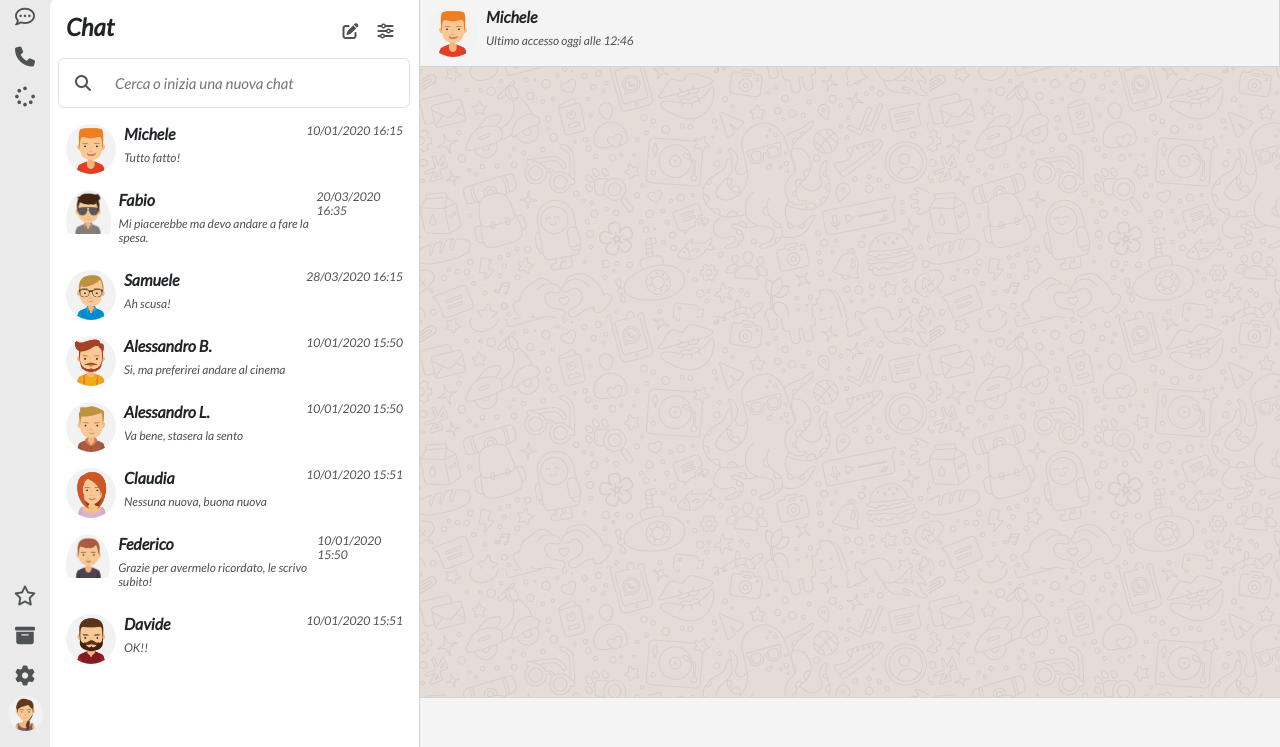
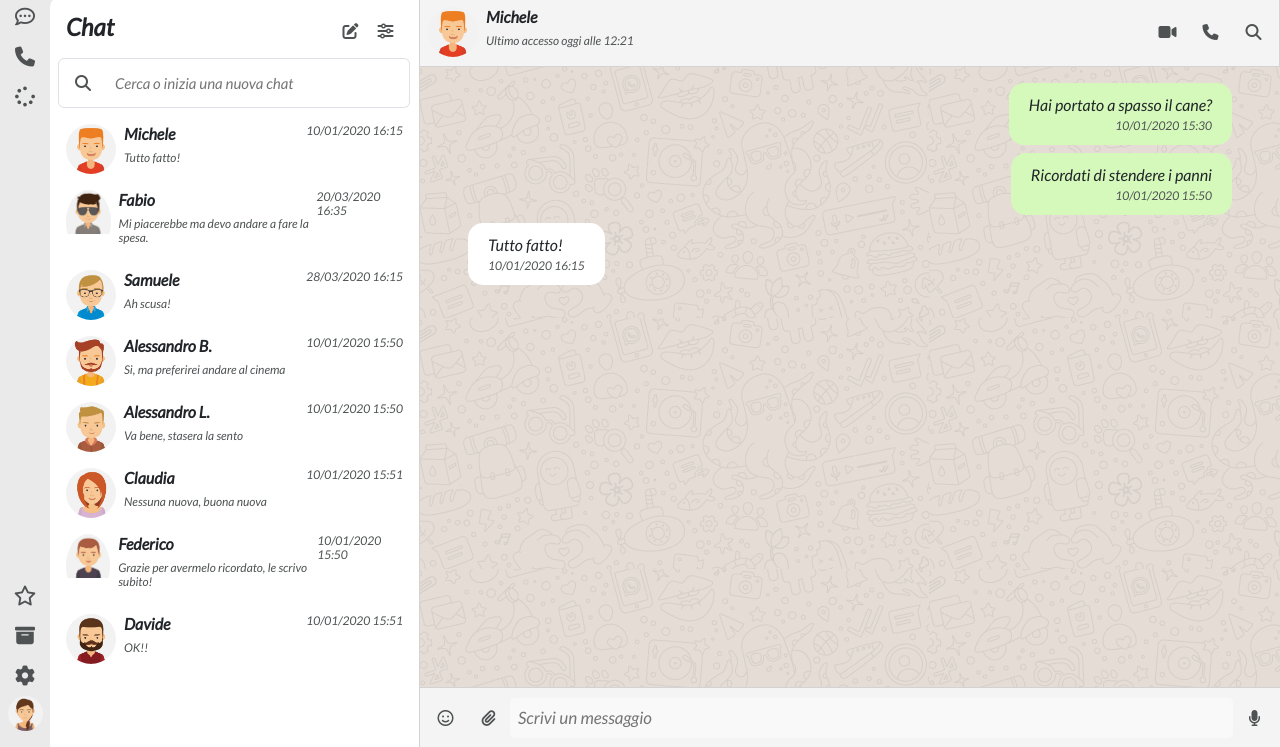
Before and after one commit to Luca10992/vue-boolzapp, a plain HTML site: page index.html in a window 1280 px wide. Shown: the part 53-800 px from the top of the page. Drawn offline with nearby package versions, Linux system fonts and the light colour scheme.

Commit message:
feat. add milestone 3

```diff
--- a/css/style.css
+++ b/css/style.css
@@ -112,8 +112,19 @@
     font-size: 15px;
 }
 
-.chat-list {
-    overflow: auto;
+.input-group input:hover {
+    background-color: rgba(206, 206, 206, 0.471);
+    transition: 0.3s;
+}
+
+.input-group input:focus {
+    outline: none;
+    background-color: rgba(206, 206, 206, 0.471);
+}
+
+.contact-list {
+    height: 100%;
+    overflow-y: auto;
 }
 
 .contact:hover {
@@ -140,12 +151,6 @@
     color: var(--icon-color);
 }
 
-.message.message-date {
-    color: #c7cecf;
-} {
-
-}
-
 /* ***Message chat */
 
 .chat-container {
@@ -159,15 +164,50 @@
     background-color: #ffffff70;
 }
 
-.chat {
+.chat-box {
     border-left: 1px solid lightgray;
-    height: calc(100% - 50px - 70px);
+    height: calc(100% - 60px - 70px);
     background-image: url(../img/mine.jpg);
+    overflow-y: auto;
+}
+
+.bubble-message {
+    max-width: 50%;
+    padding: 10px 20px;
+    border-radius: 15px;
+    word-wrap: break-word;
+}
+
+.sent {
+    align-self: flex-end;
+    background-color: #D5F9BA;
+}
+
+.received {
+    align-self: flex-start;
+    background-color: white;
 }
 
 .message-bar {
     border-left: 1px solid lightgray;
     border-top: 1px solid lightgray;
-    height: 50px;
+    height: 60px;
     background-color: #ffffff70;
 }
+
+.input-message {
+    background-color: #ffffff70;
+    font-size: 17px;
+    border-radius: 5px;
+    height: 40px;
+}
+
+.input-message:hover {
+    background-color: rgba(206, 206, 206, 0.471);
+    transition: 0.3s;
+}
+
+.input-message:focus {
+    background-color: rgba(206, 206, 206, 0.471);
+    outline: none;
+}
--- a/index.html
+++ b/index.html
@@ -88,7 +88,8 @@
                         </div>
                         <div class="contact-list py-2">
                             <div v-for="(contact, index) in contacts" class="contact d-flex justify-content-between p-2">
-                                <div @click="userActive = index" class="d-flex gap-2">
+                                <div @click="userActive = index" class="d-flex w-100 justify-content-between">
+                                    <div class="d-flex gap-2">
                                         <div class="chat-avatar">
                                             <img :src="contact.avatar" alt="">
                                         </div>
@@ -103,6 +104,7 @@
                                 </div>
                             </div>
                         </div>
+                    </div>
                     <div class="chat-container">
                         <div class="user-active d-flex justify-content-between align-items-center p-2">
                             <div class="d-flex gap-2">
@@ -111,15 +113,33 @@
                                 </div>
                                 <div class="d-flex flex-column justify-content-center">
                                     <h5 class="fs-6 fw-bold">{{ contacts[userActive].name }}</h5>
-                                    <h6 class="message-date">Ultimo accesso oggi alle 12:46</h6>
+                                    <h6 class="message-date">Ultimo accesso oggi alle {{ currentTime() }}</h6>
                                 </div>
                             </div>
-                            <div></div>
+                            <div class="d-flex gap-2">
+                                <div class="icon icon-chat"><i class="fa-solid fa-video"></i></div>
+                                <div class="icon icon-chat"><i class="fa-solid fa-phone"></i></div>
+                                <div class="icon icon-chat"><i class="fa-solid fa-magnifying-glass"></i></div>
                             </div>
-                        <div class="chat">
-                            <div></div>
                         </div>
-                        <div class="message-bar"></div>
+                        <div class="chat-box d-flex flex-column px-5 py-3">
+                            <div class="chat d-flex flex-column bubble-message mb-2" v-for="message in contacts[userActive].messages" :class="message.status">
+                                <div class="message-text">{{ message.message }}</div>
+                                <div class="message-date align-self-end">{{ message.date }}</div>
+                            </div>
+                        </div>
+                        <div class="message-bar d-flex gap-1 align-items-center px-2">
+                            <div class="d-flex gap-2">
+                                <div class="icon icon-chat"><i class="fa-regular fa-face-smile"></i></div>
+                                <div class="icon icon-chat"><i class="fa-solid fa-paperclip"></i></div>
+                            </div>
+                            <div class="flex-grow-1 align-self-center">
+                                <input v-model="newMessage.message" @keyUp.enter="sendMessage()" class="input-message w-100 px-2 border-0" type="text" placeholder="Scrivi un messaggio">
+                            </div>
+                            <div>
+                                <div class="icon icon-chat"><i class="fa-solid fa-microphone"></i></div>
+                            </div>
+                        </div>
                     </div>
                 </div>
             </div>
--- a/js/main.js
+++ b/js/main.js
@@ -158,8 +158,43 @@ const app = createApp ({
                     status: 'received'
                     }
                 ]}
-                ]
+            ],
+
+            searchText: '',
+            newMessage: {
+                date: '',
+                message: '',
+                status: 'sent'
+            },
+
+            newResponse: {
+                date: '',
+                message: 'Ciao',
+                status: 'received',
+            },
+        }
+    },
+
+    methods: {
+        sendMessage() {
+            const newMessage = { ...this.newMessage };
+            newMessage.date = this.currentTime();
+            this.contacts[this.userActive].messages.push(newMessage);
+
+            setTimeout(this.receiveResponse, 1000)
+        },
+
+        currentTime() {
+            const now = new Date();
+            return `${now.getHours()}:${now.getMinutes()}`;
+        },
+
+        receiveResponse() {
+            const newResponse = { ...this.newResponse };
+            newResponse.date = this.currentTime();
+            this.contacts[this.userActive].messages.push(newResponse);
         }
     }
+
 })
 .mount('#app');
```
Lines whose indentation alone changed are shown as unchanged.
